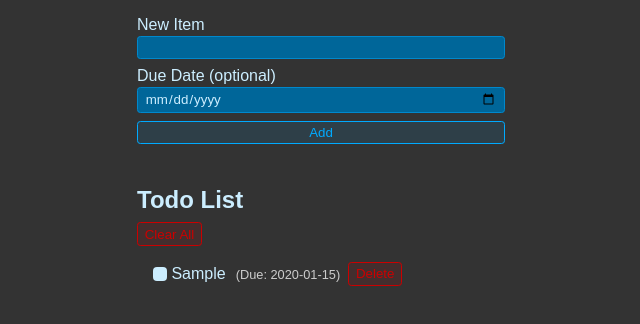
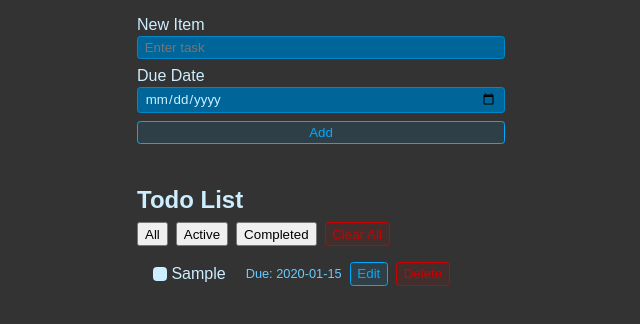
Before and after one commit to EbinReji18/todo, a React app: page / in a window 1280 px wide. Both pictures are taken after typing "Sample", "2020-01-15" into the empty fields and a click on the button "Add". Shown: the top 324 px of the page, without its empty margins (319-959 px from the left). Built offline with nearby package versions, Linux system fonts and the light colour scheme; the HTML template or start-up script is replaced by a standard one.

Commit message:
added filteration

```diff
--- a/src/App.css
+++ b/src/App.css
@@ -138,3 +138,14 @@ body {
 .list li:has(input:checked) label:hover::before {
   background: hsl(200, 100%, 30%);
 }
+
+.filters {
+  display: flex;
+  gap: 0.5rem;
+  margin-bottom: 1rem;
+}
+
+.due-date {
+  font-size: 0.8rem;
+  color: hsl(200, 100%, 70%);
+}
--- a/src/App.jsx
+++ b/src/App.jsx
@@ -10,17 +10,19 @@ export default function App() {
     return JSON.parse(localValue);
   });
 
+  const [filter, setFilter] = useState("all");
+
   useEffect(() => {
     localStorage.setItem("ITEMS", JSON.stringify(todos));
   }, [todos]);
 
-  function addTodo(newItem, dueDate) {
+  function addTodo(title, dueDate) {
     setTodos(currentTodos => [
       ...currentTodos,
       {
         id: crypto.randomUUID(),
-        title: newItem,
-        dueDate: dueDate || "",
+        title,
+        dueDate,
         completed: false
       }
     ]);
@@ -38,19 +40,43 @@ export default function App() {
     setTodos(currentTodos => currentTodos.filter(todo => todo.id !== id));
   }
 
+  function editTodo(id, newTitle) {
+    setTodos(currentTodos =>
+      currentTodos.map(todo =>
+        todo.id === id ? { ...todo, title: newTitle } : todo
+      )
+    );
+  }
+
   function clearTodos() {
     setTodos([]);
   }
+
+  const filteredTodos = todos
+    .filter(todo => {
+      if (filter === "active") return !todo.completed;
+      if (filter === "completed") return todo.completed;
+      return true;
+    })
+    .sort((a, b) => new Date(a.dueDate) - new Date(b.dueDate));
 
   return (
     <div>
       <Form onSubmit={addTodo} />
       <br />
       <h1 className="header">Todo List</h1>
-      <div style={{ display: "flex", justifyContent: "space-between", marginBottom: "1rem" }}>
+      <div className="filters">
+        <button onClick={() => setFilter("all")}>All</button>
+        <button onClick={() => setFilter("active")}>Active</button>
+        <button onClick={() => setFilter("completed")}>Completed</button>
         <button className="btn btn-danger" onClick={clearTodos}>Clear All</button>
       </div>
-      <List todos={todos} toggleTodo={toggleTodo} deleteTodo={deleteTodo} />
+      <List
+        todos={filteredTodos}
+        toggleTodo={toggleTodo}
+        deleteTodo={deleteTodo}
+        editTodo={editTodo}
+      />
     </div>
   );
 }
--- a/src/Form.jsx
+++ b/src/Form.jsx
@@ -1,19 +1,13 @@
-import { useState, useRef, useEffect } from "react";
+import { useState } from "react";
 
 export function Form({ onSubmit }) {
   const [newItem, setNewItem] = useState("");
   const [dueDate, setDueDate] = useState("");
-  const inputRef = useRef();
-
-  useEffect(() => {
-    inputRef.current.focus();
-  }, []);
 
   function handleSubmit(e) {
     e.preventDefault();
-    if (newItem.trim() === "") return;
-
-    onSubmit(newItem.trim(), dueDate);
+    if (newItem === "") return;
+    onSubmit(newItem, dueDate);
     setNewItem("");
     setDueDate("");
   }
@@ -23,16 +17,15 @@ export function Form({ onSubmit }) {
       <div className="form-row">
         <label htmlFor="item">New Item</label>
         <input
-          ref={inputRef}
           value={newItem}
           onChange={e => setNewItem(e.target.value)}
           type="text"
           id="item"
+          placeholder="Enter task"
         />
       </div>
-
       <div className="form-row">
-        <label htmlFor="dueDate">Due Date (optional)</label>
+        <label htmlFor="dueDate">Due Date</label>
         <input
           value={dueDate}
           onChange={e => setDueDate(e.target.value)}
@@ -40,7 +33,6 @@ export function Form({ onSubmit }) {
           id="dueDate"
         />
       </div>
-
       <button className="btn">Add</button>
     </form>
   );
--- a/src/Item.jsx
+++ b/src/Item.jsx
@@ -1,4 +1,15 @@
-export function Item({ completed, id, title, dueDate, toggleTodo, deleteTodo }) {
+import { useState } from "react";
+
+export function Item({ id, title, dueDate, completed, toggleTodo, deleteTodo, editTodo }) {
+  const [isEditing, setIsEditing] = useState(false);
+  const [editedTitle, setEditedTitle] = useState(title);
+
+  function handleEditSubmit(e) {
+    e.preventDefault();
+    editTodo(id, editedTitle);
+    setIsEditing(false);
+  }
+
   return (
     <li>
       <label>
@@ -7,14 +18,28 @@ export function Item({ completed, id, title, dueDate, toggleTodo, deleteTodo })
           checked={completed}
           onChange={e => toggleTodo(id, e.target.checked)}
         />
-        <span>
-          {title}
-          {dueDate && <span style={{ fontSize: "0.8rem", marginLeft: "10px", color: "#ccc" }}>
-            (Due: {dueDate})
-          </span>}
-        </span>
+        {isEditing ? (
+          <form onSubmit={handleEditSubmit} style={{ display: "inline" }}>
+            <input
+              type="text"
+              value={editedTitle}
+              onChange={e => setEditedTitle(e.target.value)}
+            />
+            <button className="btn">Save</button>
+          </form>
+        ) : (
+          <>
+            <span style={{ marginRight: "1rem" }}>{title}</span>
+            <span className="due-date">Due: {dueDate || "None"}</span>
+          </>
+        )}
       </label>
-      <button onClick={() => deleteTodo(id)} className="btn btn-danger">Delete</button>
+      {!isEditing && (
+        <>
+          <button className="btn" onClick={() => setIsEditing(true)}>Edit</button>
+          <button onClick={() => deleteTodo(id)} className="btn btn-danger">Delete</button>
+        </>
+      )}
     </li>
   );
 }
--- a/src/List.jsx
+++ b/src/List.jsx
@@ -1,6 +1,6 @@
 import { Item } from "./Item.jsx";
 
-export function List({ todos, toggleTodo, deleteTodo }) {
+export function List({ todos, toggleTodo, deleteTodo, editTodo }) {
   return (
     <ul className="list">
       {todos.length === 0 && "No Todos"}
@@ -10,6 +10,7 @@ export function List({ todos, toggleTodo, deleteTodo }) {
           {...todo}
           toggleTodo={toggleTodo}
           deleteTodo={deleteTodo}
+          editTodo={editTodo}
         />
       ))}
     </ul>
```
